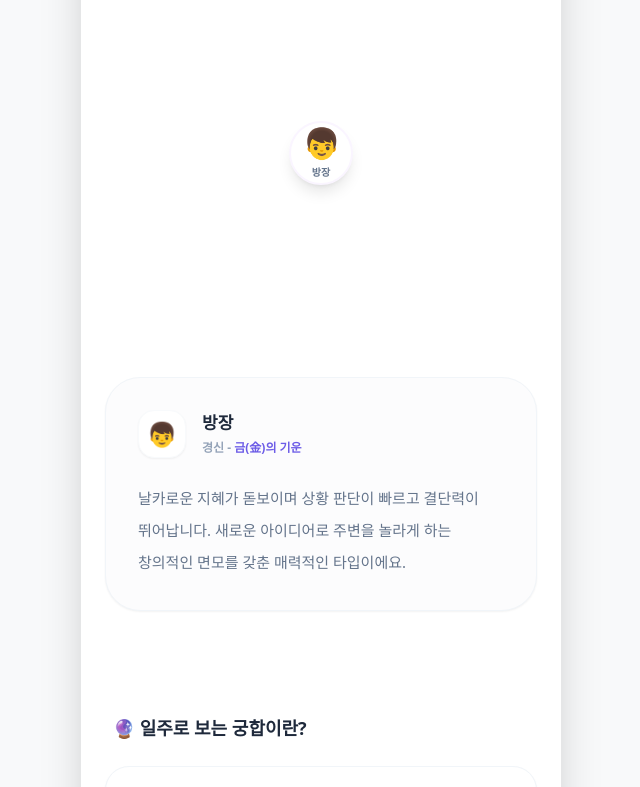
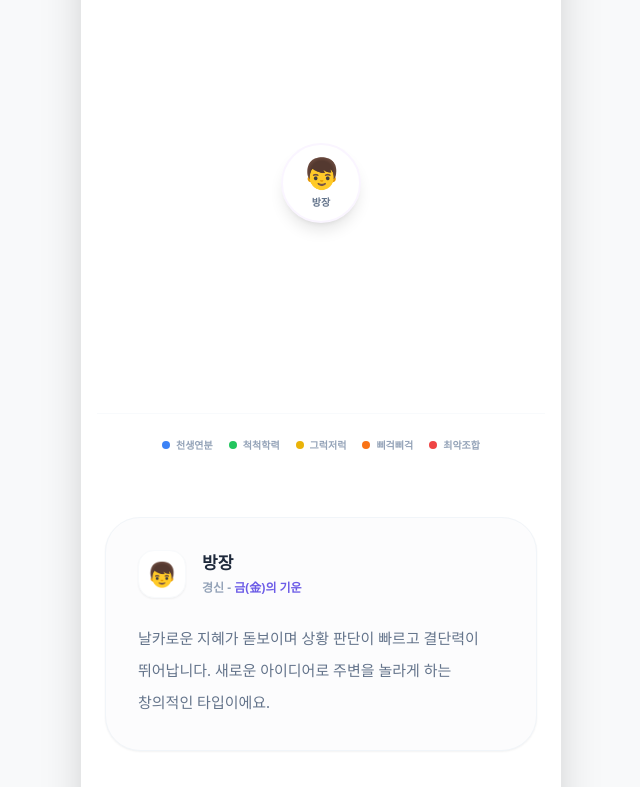
Before and after one commit to PLANB-John/oursai-web, a Next.js app: page /group in a window 1280 px wide. Shown: the part 580-1367 px from the top of the page, without its empty margins (319-959 px from the left). Built offline with nearby package versions, Linux system fonts and the light colour scheme.

Commit message:
Update group.js

```diff
--- a/pages/group.js
+++ b/pages/group.js
@@ -20,13 +20,13 @@ export default function GroupDetail() {
     worst: { label: '최악조합', color: '#ef4444', score: 24 }
   };
 
-  // 2. 동적 일주 분석 풀 (참여자 데이터에 맞게 자동 할당)
+  // 2. 동적 일주 분석 데이터
   const analysisPool = [
-    { ilju: '경신', element: '금(金)', desc: '날카로운 지혜가 돋보이며 상황 판단이 빠르고 결단력이 뛰어납니다. 새로운 아이디어로 주변을 놀라게 하는 창의적인 면모를 갖춘 매력적인 타입이에요.' },
-    { ilju: '병인', element: '화(火)', desc: '열정적이고 에너지가 넘치며 추진력이 강합니다. 주변 사람들에게 밝은 기운을 전달하며 리더십을 발휘하여 모임의 분위기를 주도하는 스타일입니다.' },
-    { ilju: '갑자', element: '수(水)', desc: '지혜롭고 유연하며 새로운 환경에 적응하는 능력이 탁월합니다. 본질을 꿰뚫어 보는 통찰력이 있어 전략적인 판단과 문제 해결에 능숙합니다.' },
-    { ilju: '무진', element: '토(土)', desc: '듬직하고 신뢰감을 주는 타입으로, 주변을 포용하는 능력이 뛰어납니다. 꾸준함과 성실함으로 목표를 달성하는 끈기가 돋보이는 든든한 존재입니다.' },
-    { ilju: '을해', element: '목(木)', desc: '부드러우면서도 외유내강의 기질이 있습니다. 타인과의 조화로운 관계를 중시하며 예술적인 감각이나 섬세한 표현력이 뛰어난 매력적인 타입입니다.' }
+    { ilju: '경신', element: '금(金)', desc: '날카로운 지혜가 돋보이며 상황 판단이 빠르고 결단력이 뛰어납니다. 새로운 아이디어로 주변을 놀라게 하는 창의적인 타입이에요.' },
+    { ilju: '병인', element: '화(火)', desc: '열정적이고 에너지가 넘치며 추진력이 강합니다. 주변 사람들에게 밝은 기운을 전달하며 모임의 분위기를 주도합니다.' },
+    { ilju: '갑자', element: '수(水)', desc: '지혜롭고 유연하며 새로운 환경에 적응하는 능력이 탁월합니다. 본질을 꿰뚫어 보는 통찰력이 뛰어납니다.' },
+    { ilju: '무진', element: '토(土)', desc: '듬직하고 신뢰감을 주는 타입으로, 주변을 포용하는 능력이 뛰어납니다. 꾸준함과 성실함이 돋보입니다.' },
+    { ilju: '을해', element: '목(木)', desc: '부드러우면서도 외유내강의 기질이 있습니다. 타인과의 조화로운 관계를 중시하며 예술적인 감각이 뛰어납니다.' }
   ];
 
   useEffect(() => {
@@ -50,7 +50,7 @@ export default function GroupDetail() {
     }
   }, [router.isReady]);
 
-  // 관계 및 점수 산출 로직 [cite: 2026-02-17]
+  // 관계 및 평균 점수 산출 로직 [cite: 2026-02-17]
   const getRelation = (idx1, idx2) => {
     const diff = Math.abs(idx1 - idx2);
     const types = Object.values(relTypes);
@@ -71,26 +71,32 @@ export default function GroupDetail() {
 
   const dynamicScore = calculateTotalScore();
 
+  // --- 3. 반응형 좌표 계산 (viewBox 400x400 기준) ---
+  const getCoordinates = (index, total) => {
+    const centerX = 200;
+    const centerY = 200;
+    if (total === 1) return { x: centerX, y: centerY };
+    const radius = 130;
+    const angle = (index * 2 * Math.PI) / total - Math.PI / 2;
+    return {
+      x: centerX + radius * Math.cos(angle),
+      y: centerY + radius * Math.sin(angle)
+    };
+  };
+
   const handleCopyLink = () => {
     navigator.clipboard.writeText(window.location.href);
     alert("링크가 복사되었습니다!");
     setIsShareOpen(false);
   };
 
-  const getCoordinates = (index, total) => {
-    if (total === 1) return { x: 0, y: 0 };
-    const radius = total > 5 ? 125 : 105;
-    const angle = (index * 2 * Math.PI) / total - Math.PI / 2;
-    return { x: radius * Math.cos(angle), y: radius * Math.sin(angle) };
-  };
-
   return (
     <div className="min-h-screen bg-[#f8f9fa] flex justify-center items-start sm:py-10 font-sans text-slate-800">
-      <Head><title>{groupName} | 우리 사이</title></Head>
+      <Head><title>{groupName} | 우리 사이 (oursai.kr)</title></Head>
 
       <div className="w-full max-w-[480px] min-h-screen bg-white shadow-2xl flex flex-col relative overflow-hidden sm:rounded-[40px] pb-40">
 
-        {/* 상단 네비게이션 */}
+        {/* 상단 헤더 */}
         <div className="px-6 py-6 flex items-center justify-between border-b border-slate-50">
           <button onClick={() => router.push('/')} className="text-[14px] text-slate-400 font-bold flex items-center gap-1">
             <span className="text-lg">‹</span> 우리 사이
@@ -106,14 +112,11 @@ export default function GroupDetail() {
             <p className="text-[14px] text-slate-400 font-bold mt-1">{members.length}명 참여 중</p>
           </div>
 
-          {/* --- 1. 수정사항: 모바일 버튼 레이아웃 최적화 --- */}
+          {/* 버튼 레이아웃: 모바일 2단 구조 */}
           <div className="w-full px-6 mb-10">
             <div className="grid grid-cols-2 gap-2">
               <div className="relative">
-                <button
-                  onClick={() => setIsShareOpen(!isShareOpen)}
-                  className="w-full h-full py-3.5 bg-[#6c5ce7] text-white rounded-xl text-[13px] font-black shadow-lg flex items-center justify-center gap-1.5 active:scale-95 transition-all"
-                >
+                <button onClick={() => setIsShareOpen(!isShareOpen)} className="w-full h-full py-3.5 bg-[#6c5ce7] text-white rounded-xl text-[13px] font-black shadow-lg flex items-center justify-center gap-1.5 active:scale-95 transition-all">
                   <span>🔗</span> 공유하기
                 </button>
                 <AnimatePresence>
@@ -128,7 +131,6 @@ export default function GroupDetail() {
               <button onClick={() => router.push('/join')} className="w-full py-3.5 bg-white text-slate-500 border border-slate-100 rounded-xl text-[13px] font-black hover:bg-slate-50 transition-all flex items-center justify-center gap-1">
                 <span>👤+</span> 나도 참여
               </button>
-              {/* 가로 전체를 차지하도록 col-span-2 적용 */}
               <button onClick={() => { localStorage.clear(); router.push('/create-group'); }} className="col-span-2 py-3.5 bg-[#f3f0ff] text-[#6c5ce7] rounded-xl text-[13px] font-black hover:bg-[#ebe5ff] transition-all flex items-center justify-center gap-1">
                 + 새 모임 만들기
               </button>
@@ -150,10 +152,10 @@ export default function GroupDetail() {
             </div>
           </div>
 
-          {/* 다각형 네트워크 맵 */}
-          <div className="w-full px-8 flex flex-col items-center">
-            <div className="relative w-full aspect-square max-w-[320px] flex justify-center items-center">
-              <svg className="absolute inset-0 w-full h-full overflow-visible pointer-events-none">
+          {/* --- 4. 반응형 네트워크 다이어그램 (SVG 시스템 도입) --- */}
+          <div className="w-full px-4 flex flex-col items-center overflow-visible">
+            <div className="relative w-full aspect-square max-w-[380px] overflow-visible">
+              <svg viewBox="0 0 400 400" className="w-full h-full overflow-visible pointer-events-none">
                 {members.length > 1 && members.map((m, i) =>
                   members.slice(i + 1).map((m2, j) => {
                     const from = getCoordinates(i, members.length);
@@ -162,11 +164,12 @@ export default function GroupDetail() {
                     const isSelected = selectedMemberId === m.id || selectedMemberId === m2.id;
                     return (
                       <React.Fragment key={`${i}-${j}`}>
-                        <line x1={`calc(50% + ${from.x}px)`} y1={`calc(50% + ${from.y}px)`} x2={`calc(50% + ${to.x}px)`} y2={`calc(50% + ${to.y}px)`} stroke={isSelected ? rel.color : "#f1f5f9"} strokeWidth={isSelected ? 4 : 2} opacity={isSelected ? 1 : 0.3} className="transition-all duration-300" />
+                        <line x1={from.x} y1={from.y} x2={to.x} y2={to.y} stroke={isSelected ? rel.color : "#f1f5f9"} strokeWidth={isSelected ? 4 : 2} opacity={isSelected ? 1 : 0.4} className="transition-all duration-300" />
                         {isSelected && (
-                          <foreignObject x={`calc(50% + ${(from.x + to.x) / 2 - 30}px)`} y={`calc(50% + ${(from.y + to.y) / 2 - 12}px)`} width="60" height="24">
-                            <div className="flex items-center justify-center"><span style={{ backgroundColor: rel.color }} className="text-[9px] font-black text-white px-2 py-0.5 rounded-full shadow-md">{rel.label}</span></div>
-                          </foreignObject>
+                          <g transform={`translate(${(from.x + to.x) / 2}, ${(from.y + to.y) / 2})`}>
+                            <rect x="-30" y="-11" width="60" height="22" rx="11" fill={rel.color} />
+                            <text textAnchor="middle" dy="4" fontSize="9" fontWeight="900" fill="white">{rel.label}</text>
+                          </g>
                         )}
                       </React.Fragment>
                     );
@@ -177,17 +180,30 @@ export default function GroupDetail() {
                 const pos = getCoordinates(i, members.length);
                 const isSelected = selectedMemberId === m.id;
                 return (
-                  <motion.div key={m.id} onClick={() => setSelectedMemberId(isSelected ? null : m.id)} style={{ x: pos.x, y: pos.y }} className={`absolute w-16 h-16 bg-white rounded-full shadow-lg border-2 flex flex-col items-center justify-center cursor-pointer transition-all z-20 ${isSelected ? 'border-[#6c5ce7] scale-110 shadow-purple-100' : 'border-purple-50'}`}>
-                    <span className="text-3xl">{m.emoji}</span>
-                    <span className="text-[10px] font-black text-slate-500 mt-1">{m.name}</span>
+                  <motion.div
+                    key={m.id}
+                    onClick={() => setSelectedMemberId(isSelected ? null : m.id)}
+                    style={{ left: `${(pos.x / 400) * 100}%`, top: `${(pos.y / 400) * 100}%` }}
+                    className={`absolute w-[68px] h-[68px] sm:w-[80px] sm:h-[80px] -translate-x-1/2 -translate-y-1/2 bg-white rounded-full shadow-lg border-2 flex flex-col items-center justify-center cursor-pointer transition-all z-20 ${isSelected ? 'border-[#6c5ce7] scale-110 shadow-purple-100' : 'border-purple-50'}`}
+                  >
+                    <span className="text-2xl sm:text-3xl">{m.emoji}</span>
+                    <span className="text-[9px] sm:text-[10px] font-black text-slate-500 mt-1">{m.name}</span>
                   </motion.div>
                 );
               })}
             </div>
+            {/* 범례 표시 */}
+            <div className="flex flex-wrap justify-center gap-x-4 gap-y-2 mt-10 py-6 border-t border-slate-50 w-full">
+              {Object.values(relTypes).map((rel, i) => (
+                <div key={i} className="flex items-center gap-1.5 text-[10px] font-bold text-slate-400">
+                  <div className="w-2 h-2 rounded-full" style={{ backgroundColor: rel.color }} />{rel.label}
+                </div>
+              ))}
+            </div>
           </div>
 
-          {/* 상세 분석 리포트 카드 */}
-          <section className="w-full px-6 mt-16 space-y-6">
+          {/* 멤버 리포트 카드 */}
+          <section className="w-full px-6 mt-10 space-y-6">
             {members.map((m) => (
               <div key={m.id} className={`bg-[#fcfcfd] rounded-[35px] p-8 border shadow-sm transition-all duration-500 ${selectedMemberId === m.id ? 'border-[#6c5ce7] ring-4 ring-purple-50' : 'border-slate-100'}`}>
                 <div className="flex items-center gap-4 mb-6">
@@ -198,9 +214,9 @@ export default function GroupDetail() {
               </div>
             ))}
 
-            {/* --- 일주 아코디언 가이드 (내용 유지) --- */}
+            {/* --- 5. 일주 아코디언 가이드 (내용 완벽 유지) --- */}
             <div className="pt-20 space-y-6 mb-20">
-              <h2 className="text-[18px] font-black text-slate-800 px-2"><span className="text-[#6c5ce7]">🔮</span> 일주로 보는 궁합이란?</h2>
+              <h2 className="text-[18px] font-black text-slate-800 flex items-center gap-2 px-2"><span className="text-[#6c5ce7]">🔮</span> 일주로 보는 궁합이란?</h2>
               {[
                 { q: "일주가 뭐예요?", a: "일주(日柱)는 태어난 '날'의 기운을 나타내는 사주의 핵심 요소예요. 사주명리학에서 일주는 '나 자신'을 가장 잘 표현하는 부분으로, 성격, 기질, 내면의 스타일을 담고 있어요." },
                 { q: "띠랑 뭐가 달라요?", a: "띠는 태어난 해(년)를 기준으로 하지만, 일주는 태어난 날을 기준으로 합니다. 띠가 사회적인 겉모습이라면, 일주는 나 자신의 본질적인 기운과 속마음을 보기에 더 적합합니다." },
@@ -220,7 +236,7 @@ export default function GroupDetail() {
           </section>
         </main>
 
-        {/* --- 하단 표준 푸터 (5종 링크) 완벽 구현 --- */}
+        {/* --- 6. 하단 표준 푸터 (5종 링크 완벽 구현) --- */}
         <footer className="px-8 py-20 bg-white text-center border-t border-slate-50 mt-10">
           <div className="flex justify-center gap-6 text-[12px] text-slate-300 font-bold mb-4">
             <a href="/intro" className="hover:text-purple-400">서비스 소개</a>
```
